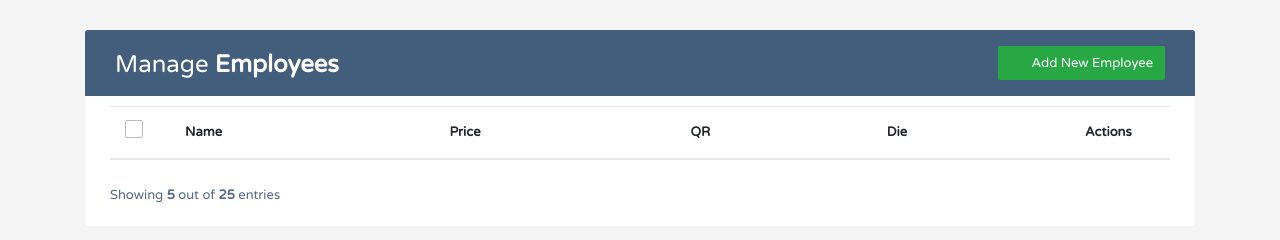
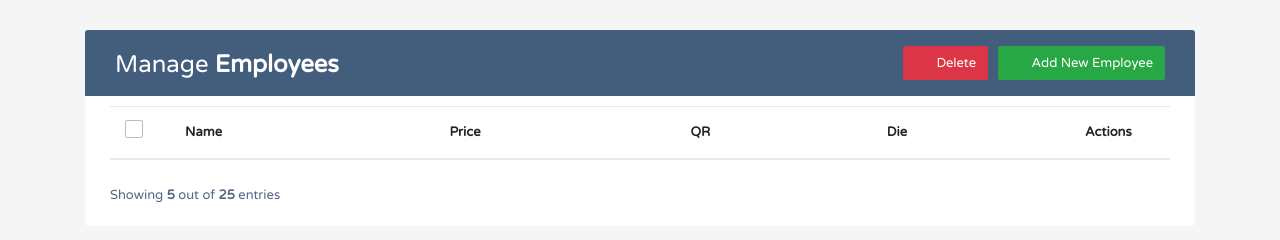
Before and after one commit to chulongg/API_CURD, a plain HTML site: page index.html in a window 1280 px wide. Drawn offline with nearby package versions, Linux system fonts and the light colour scheme; no server answers.

Commit message:
Update index.html

```diff
--- a/index.html
+++ b/index.html
@@ -30,7 +30,7 @@
                             </div>
                             <div class="col-sm-6">
                                 <a href="#addEmployeeModal" class="btn btn-success" data-toggle="modal"><i class="material-icons">&#xE147;</i> <span>Add New Employee</span></a>
-                                <a class="btn btn-danger del_all" style="display:none"><i class="material-icons">&#xE15C;</i> <span>Delete</span></a>
+                                <a class="btn btn-danger del_all"><i class="material-icons">&#xE15C;</i> <span>Delete</span></a>
                             </div>
                         </div>
                     </div>
```
